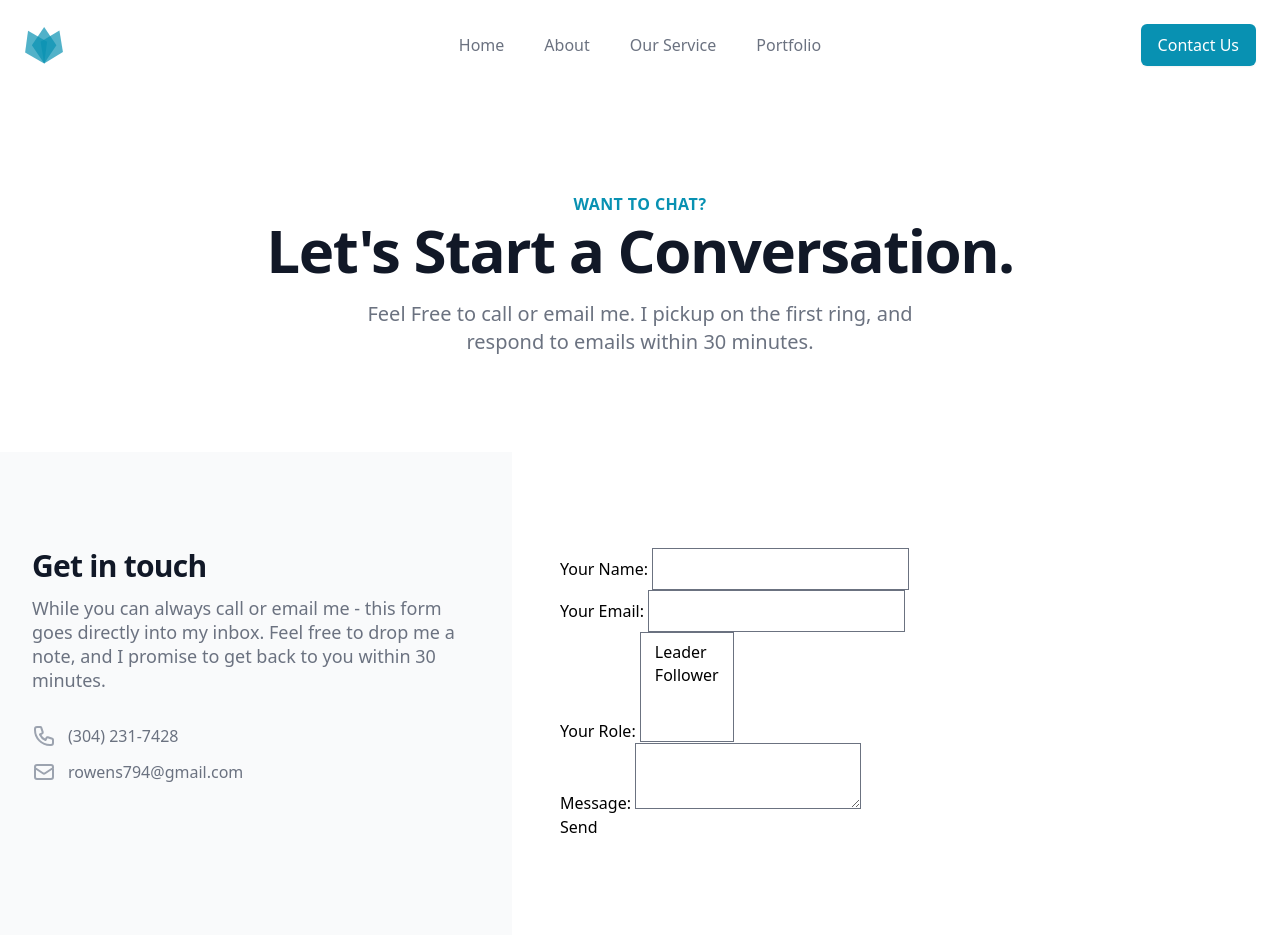
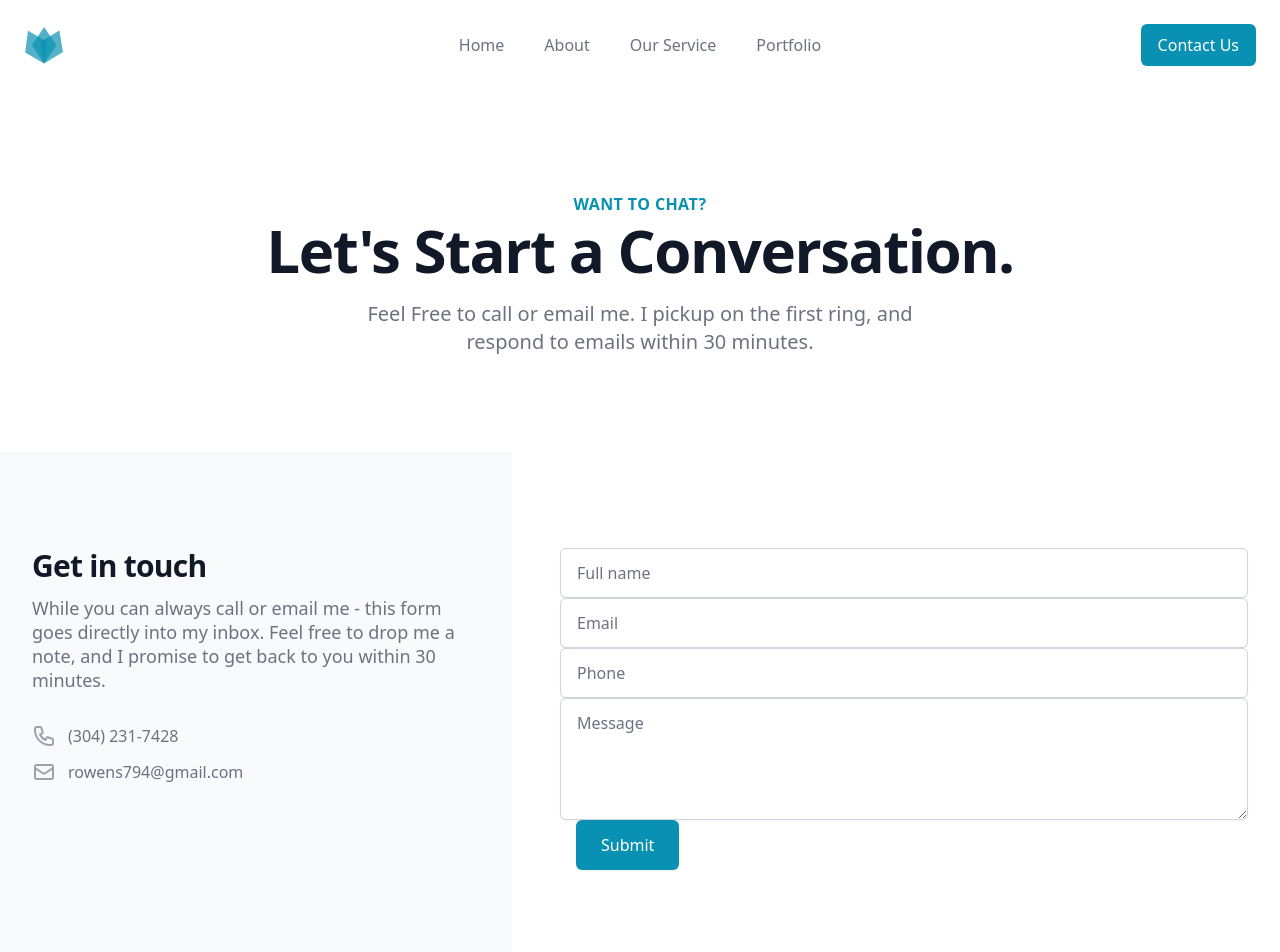
Before and after one commit to rowens794/freelance-template, a Next.js app: page /contact in a window 1280 px wide. Shown: the top 952 px of the page. Built offline with nearby package versions, Linux system fonts and the light colour scheme.

Commit message:
added hidden netlify field to my form

```diff
--- a/page-sections/contact/split-two-tone/index.tsx
+++ b/page-sections/contact/split-two-tone/index.tsx
@@ -51,43 +51,13 @@ export default function Index() {
         </div>
         <div className="px-4 py-16 bg-white sm:px-6 lg:col-span-3 lg:py-24 lg:px-8 xl:pl-12">
           <div className="max-w-lg mx-auto lg:max-w-none">
-            <form name="contact" method="POST" data-netlify="true">
-              <p>
-                <label>
-                  Your Name: <input type="text" name="name" />
-                </label>
-              </p>
-              <p>
-                <label>
-                  Your Email: <input type="email" name="email" />
-                </label>
-              </p>
-              <p>
-                <label>
-                  Your Role:{' '}
-                  <select name="role[]" multiple>
-                    <option value="leader">Leader</option>
-                    <option value="follower">Follower</option>
-                  </select>
-                </label>
-              </p>
-              <p>
-                <label>
-                  Message: <textarea name="message"></textarea>
-                </label>
-              </p>
-              <p>
-                <button type="submit">Send</button>
-              </p>
-            </form>
-
-            {/* <form
-              name="contact3"
-              method="POST"
-              className="grid grid-cols-1 gap-y-6"
-              data-netlify="true"
-              netlify-honeypot="sweet-sweet-honey"
-            >
+            <form name="contact-page-form" method="POST" data-netlify="true">
+              <input
+                type="hidden"
+                name="contact-page-form"
+                value="contact"
+                className="grid grid-cols-1 gap-y-6"
+              />
               <p className="hidden">
                 <label>
                   Robots Only:
@@ -154,7 +124,7 @@ export default function Index() {
                   Submit
                 </button>
               </div>
-            </form> */}
+            </form>
           </div>
         </div>
       </div>
```
